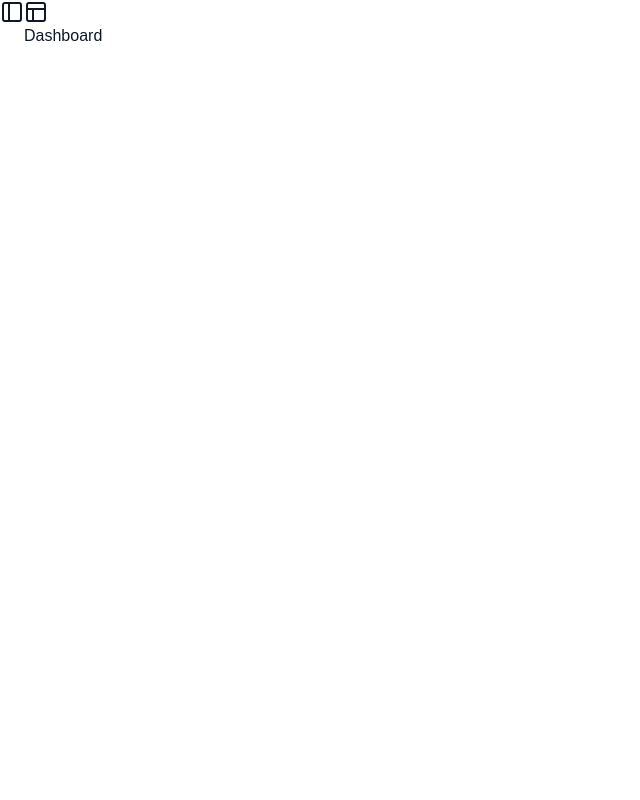
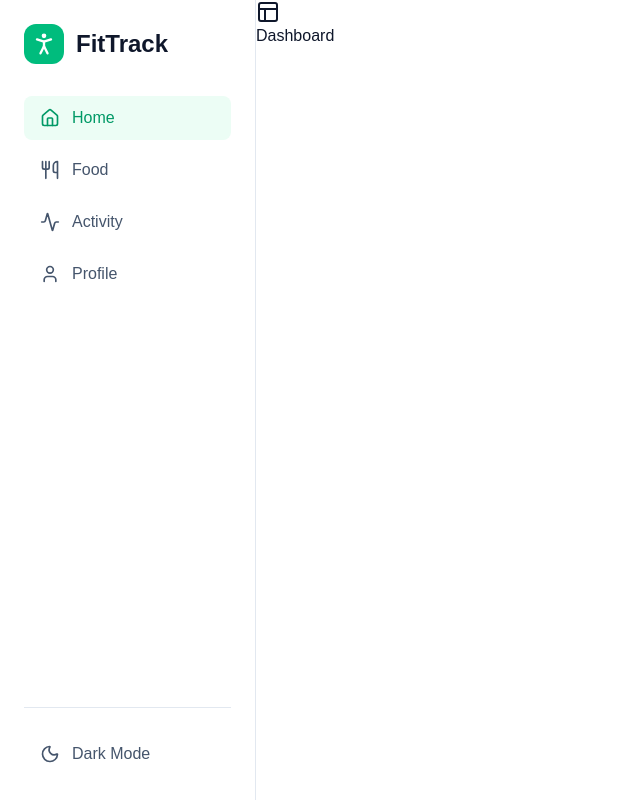
Before and after one commit to Ganesh3104/AI-Fitness-tracker, a React app in the folder client/: page / in a window 1280 px wide. Both pictures are taken after typing "name@example.com", "Sample123" into the empty fields and a click on the button "Login". Shown: the whole page, without its empty margins (0-640 px from the left). Built offline with nearby package versions, Linux system fonts and the light colour scheme; the HTML template or start-up script is replaced by a standard one; a web font is replaced by a local one.

Commit message:
add sidebar

```diff
--- a/client/src/components/Siderbar.tsx
+++ b/client/src/components/Siderbar.tsx
@@ -1,6 +1,6 @@
 
 import { ActivityIcon, HomeIcon, MoonIcon, PersonStandingIcon, SunIcon, UserIcon, UtensilsIcon } from "lucide-react"
-import { NavLink, Outlet } from "react-router-dom"
+import { NavLink } from "react-router-dom"
 import { useTheme } from "../context/ThemeContext"
 
 
@@ -13,29 +13,37 @@ const Sidebar = () => {
         {path: '/profile', lable : 'Profile', icon: UserIcon},
     ]
 
-    const {theme, toggleTheme} = useTheme(),
+    const {theme, toggleTheme} = useTheme();
+
+    const navBg = theme === 'dark' ? 'bg-slate-950' : 'bg-white';
+    const navBorder = theme === 'dark' ? 'border-slate-800' : 'border-slate-200';
+    const navTitle = theme === 'dark' ? 'text-slate-50' : 'text-slate-900';
+    const navItemText = theme === 'dark' ? 'text-slate-300' : 'text-slate-600';
+    const navItemHover = theme === 'dark' ? 'hover:bg-slate-800 hover:text-slate-100' : 'hover:bg-slate-100 hover:text-slate-900';
+    const navItemActive = theme === 'dark' ? 'bg-emerald-950 text-emerald-400' : 'bg-emerald-50 text-emerald-600';
+
     return (
-        <nav className="hidden lg:flex flex-col w-64 bg-white dark:bg-slate-900 border-r border-slate-100 dark:border-slate-800 p-6 transition-colors duration-200">
+        <nav className={`hidden lg:flex flex-col w-64 ${navBg} border-r ${navBorder} p-6 transition-colors duration-200`}>
             <div className="flex items-center gap-3 mb-8">
                 <div className="size-10 rounded-xl bg-emerald-500 flex items-center justify-center">
                     <PersonStandingIcon className="size-7 text-white"/>
                 </div>
-                <h1 className="text-2xl font-bold text-slate-800 dark:text-white">FitTrack</h1>
+                <h1 className={`text-2xl font-bold ${navTitle}`}>FitTrack</h1>
             </div>
 
             <div className="flex flex-col gap-2">
                  {navItems.map((item) => (
-                    <NavLink key={item.path} to={item.path} className={({isActive}) => `flex items-center gap-3 px-4 py-2.5 border-1-3 transition-all duration-200 ${isActive ? 'bg-emerald-50 dark:bg-emerald-900/10 text-emerald-600 dark:text-emerald-400 font-medium' : `text-slate-500 dark:text-slate-400 hover:bg-slate-50 dark:hover:bg-slate-800 hover:text-slate-700 dark:hover:text-slate-200 border-transparent`}`}>
+                    <NavLink key={item.path} to={item.path} className={({isActive}) => `flex items-center gap-3 px-4 py-2.5 rounded-lg transition-all duration-200 ${isActive ? `${navItemActive} font-medium` : `${navItemText} ${navItemHover}`}`}>
                         <item.icon className="size-5"/>
                         <span className="text-base">{item.lable}</span>
                     </NavLink>
                  ) )}
             </div>
 
-            <div className="mt-auto pt-6 border-t border-slate-100 dark:border-slate-800">
+            <div className={`mt-auto pt-6 border-t ${navBorder}`}>
                 <button
                 onClick={toggleTheme}
-                className="flex items-center gap-3 px-4 py-2.5 w-full text-slate-500 dark:text-slate-400 hover:bg-slate-50 dark:hover:bg-slate-800 hover:text-slate-700 dark:hover:text-slate-200 rounded-lg transition-colors duration-200 cursor-pointer">
+                className={`flex items-center gap-3 px-4 py-2.5 w-full rounded-lg ${navItemText} ${navItemHover} transition-colors duration-200 cursor-pointer`}>
                     {theme === 'light' ? <MoonIcon className="size-5"/> : <SunIcon className="size-5"/>}
                     <span className="text-base">{theme === 'light' ? 'Dark Mode' : 'Light Mode'}</span>
                 </button>
--- a/client/src/pages/Layout.tsx
+++ b/client/src/pages/Layout.tsx
@@ -1,7 +1,7 @@
 
-import { Sidebar } from "lucide-react"
 import { Outlet } from "react-router-dom"
 import BottomNav from "../components/BottomNav"
+import Sidebar from "../components/Siderbar"
 
 
 const Layout = () => {
--- a/client/src/pages/Onboarding.tsx
+++ b/client/src/pages/Onboarding.tsx
@@ -1,6 +1,6 @@
 import { ArrowLeft, ArrowRight, PersonStanding, ScaleIcon, Target, User } from "lucide-react"
 import toast, { Toaster } from "react-hot-toast"
-import { useState } from "react"
+import { useEffect, useState } from "react"
 import { useNavigate } from "react-router-dom"
 import { useAppContext } from "../context/AppContext";
 import type { ProfileFormData, UserData } from "../types";
@@ -12,8 +12,14 @@ import { ageRanges, goalOptions } from "../assets/assets";
 const Onboarding = () => {
 
     const [step, setStep] = useState(1);
-    const {user, setOnboardingCompleted, fetchUser} = useAppContext();
+    const {user, onboardingCompleted, setOnboardingCompleted, fetchUser} = useAppContext();
     const navigate = useNavigate();
+
+    useEffect(() => {
+        if (onboardingCompleted) {
+            navigate('/');
+        }
+    }, [onboardingCompleted, navigate]);
     const [formData, setFormData] = useState<ProfileFormData>({
         age: 0,
         weight: 0,
@@ -50,7 +56,6 @@ const Onboarding = () => {
             toast.success("Profile updated successfully")
             setOnboardingCompleted(true)
             await fetchUser(user?.token || "")
-            navigate('/')
           }
     }
 
```
